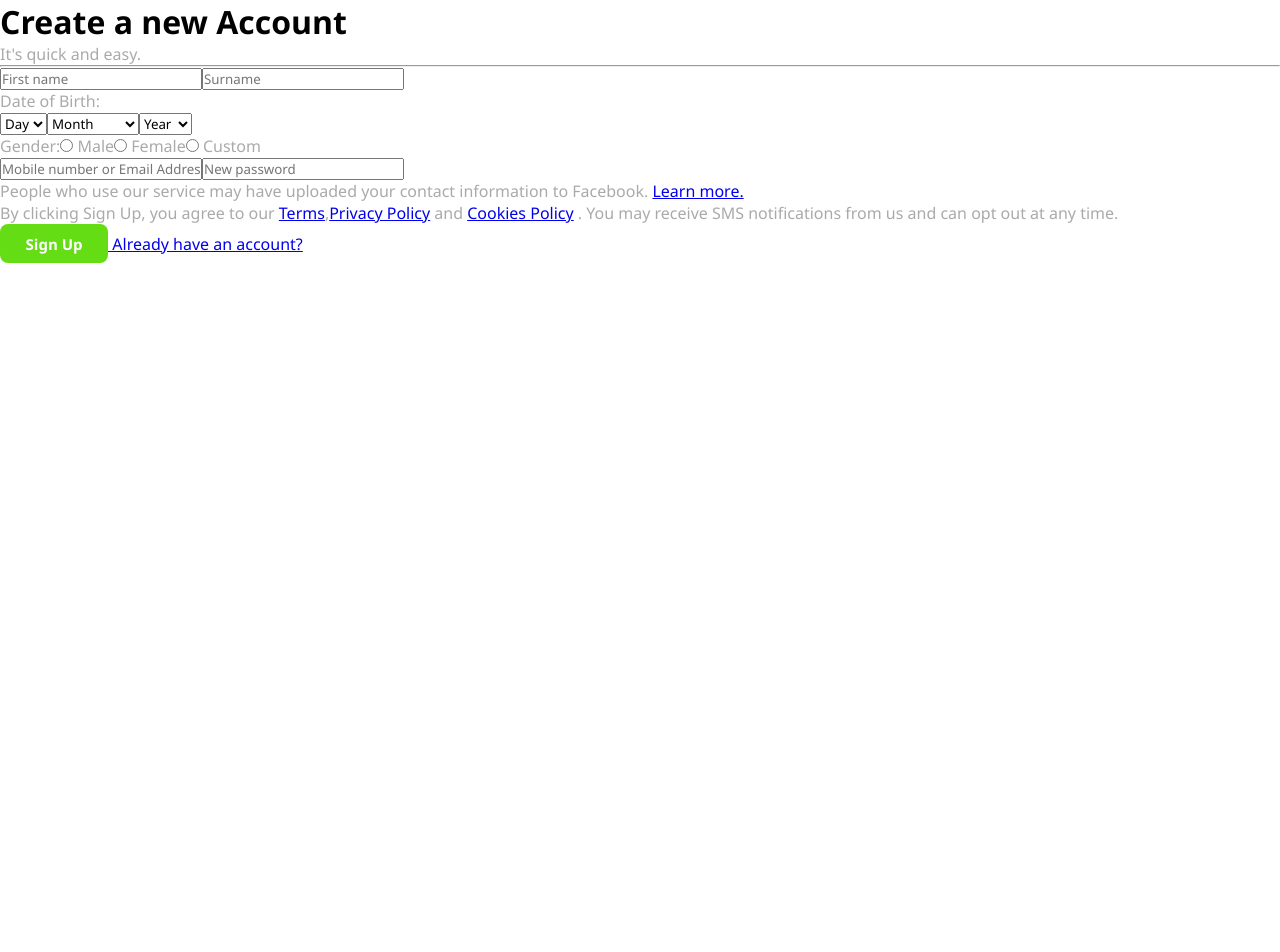
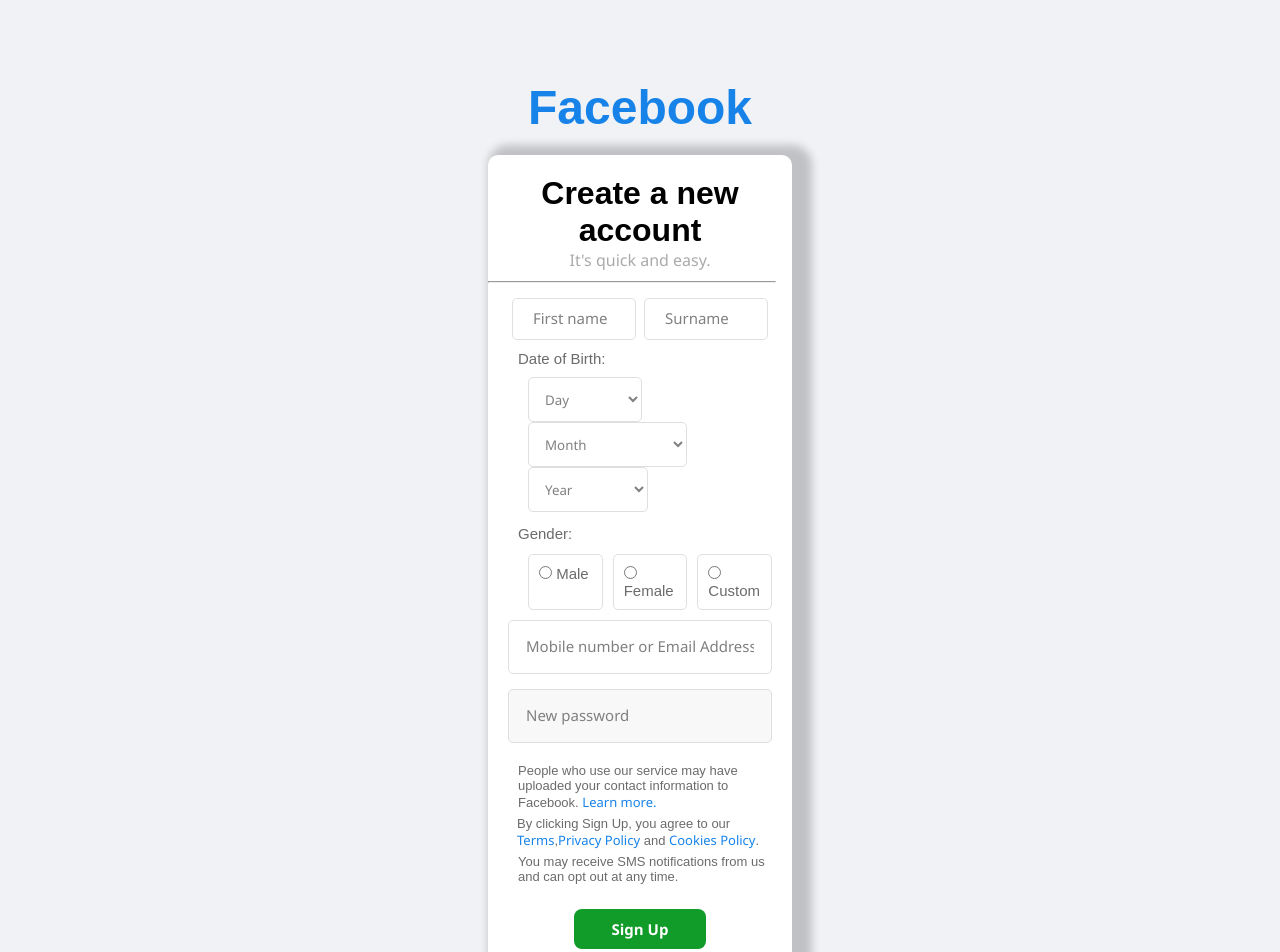
Before and after one commit to peterchims/FacebookApp, a React (Vite) app: page /login in a window 1280 px wide. Shown: the top 952 px of the page. Before the commit the page ends 800 px from the top, so only its background shows below. Built offline with nearby package versions, Linux system fonts and the light colour scheme.

Commit message:
Completed the styling of the sign up page

```diff
--- a/src/pages/signup/signup.css
+++ b/src/pages/signup/signup.css
@@ -0,0 +1,216 @@
+* {
+    margin: 0;
+    padding: 0;
+    box-sizing: border-box;
+  }
+
+  /* General Body Styling */
+  body {
+    font-family: 'Arial', sans-serif;
+    background-color: #f0f2f5;
+
+    height: 100vh;
+    margin: 0;
+  }
+  .Signup .header{
+    color: var(--facebook-btn);
+    flex: 1;
+    display: flex;
+    margin-bottom: 20px;
+    font-weight: 700;
+    font-size: 3rem;
+    font-family:Arial, Helvetica, sans-serif;
+  }
+  .Signup{
+    display: flex;
+    margin: 0 auto;
+    width: 30%;
+    margin-top: 40px;
+    justify-content: center;
+    align-items: center;
+    flex-direction: column;
+ padding: 40px;
+
+  }
+  .Signup .card{
+    background-color: rgb(255, 255, 255);
+    padding: 20px;
+    display: flex;
+    flex-direction: column;
+    border-radius: 10px;
+    box-sizing: border-box;
+    box-shadow: 10px 0px 8px 10px rgba(0, 0, 0, 0.2);
+  }
+  .Signup .card .signup-header{
+    text-align: center;
+  }
+  .signup-header h1{
+    color: rgb(0, 0, 0);
+    font-weight: 600;
+    font-family: Arial, Helvetica, sans-serif;
+
+  }
+ .borderLine{
+    width:109%;
+    border: 1px thin rgb(255, 255, 255);
+    text-align: left;
+ margin-left: -20px;
+ margin-top: 10px;
+ margin-bottom: 15px;
+  }
+  .right .input-group{
+    display: flex;
+    flex-direction: row;
+    justify-content: space-around;
+
+  }
+  .right .input-group input{
+background-color:transparent;
+padding: 20px;
+border: 1px solid #dfdfdf;
+border-radius: 5px;
+width: 47%;
+height: 40px;
+outline: #dfdfdf;
+  }
+  .right .input-group input::placeholder{
+    font-size: 15px;
+    color: #808080;;
+  }
+  .right .DOB{
+    display: flex;
+    flex-direction: column;
+    justify-content: space-around;
+  }
+  .right .DOB label{
+    color: rgb(107, 107, 107);
+    margin: 10px 0px 10px 10px;
+    font-weight: 100;
+    font-size: 15px;
+    font-family:Arial, Helvetica, sans-serif;
+  }
+  .right .DOB .dob-selection  select
+  {
+    margin-left: 20px;
+    color: #808080;;
+  }
+  .right .DOB .dob-selection  select option{
+    color: rgb(0, 0, 0);
+    background-color: rgb(247, 247, 247);
+    outline: #dfdfdf;
+}
+.right .DOB .dob-selection  select.month{
+    background: rgb(255, 255, 255);
+    border: 1px solid #dfdfdf;
+    padding: 12px;
+    padding-right: 55px;
+    border-radius: 5px;
+    height: 45px;
+    outline: #dfdfdf;
+}
+
+  .right .gender{
+    margin-top: 10px;
+  }
+  .right .gender label{
+    color: rgb(107, 107, 107);
+    margin: 10px 0px 10px 10px;
+    font-weight: 100;
+    font-size: 15px;
+    font-family:Arial, Helvetica, sans-serif;
+  }
+  .right .gender .gender-values{
+  display: flex;
+    flex-direction: row;
+    margin-left: 10px;
+  }
+  .right .gender .gender-values label{
+    flex:1;
+    color: rgb(107, 107, 107);
+    justify-content: space-between;
+    border: 1px solid #dfdfdf;
+    padding: 10px;
+    border-radius: 5px;
+    outline: #dfdfdf;
+  }
+  .right .sensitive-data{
+    display: flex;
+    flex-direction: column;
+    justify-content: space-evenly;
+
+  }
+  .right .sensitive-data input[type="email"]{
+   flex: 1;
+    justify-content: space-around;
+    background-color: rgb(255, 255, 255);
+
+    padding: 17px;
+    border: 1px solid #dfdfdf;
+    border-radius: 5px;
+    outline: #dfdfdf;
+
+  }
+  .right .sensitive-data input[type="password"]{
+    flex: 1;
+     justify-content: space-around;
+     background-color: rgb(248, 248, 248);
+     padding: 17px;
+     border: 1px solid #dfdfdf;
+     border-radius: 5px;
+     margin-top: 15px;
+     outline: #dfdfdf;
+   }
+   .right .sensitive-data input::placeholder{
+    font-size: 15px;
+    color: #808080;;
+   }
+   .right .text-content
+   {
+    display: flex;
+    flex-direction: column;
+    justify-content: space-around;
+    margin-top: 10px;
+   }
+   .right .text-content .p1{
+    color: rgb(107, 107, 107);
+    margin: 10px 0px 5px 10px;
+    font-weight: 100;
+    font-size: 13px;
+    font-family:Arial, Helvetica, sans-serif;
+   }
+   .right .text-content .p2{
+    color: rgb(107, 107, 107);
+    margin: 0px 0px 5px 9px;
+    font-weight: 100;
+    font-size: 13px;
+    font-family:Arial, Helvetica, sans-serif;
+   }
+   .right .text-content .p3{
+    color: rgb(107, 107, 107);
+    margin: 0px 0px 5px 10px;
+    font-weight: 100;
+    font-size: 13px;
+    font-family:Arial, Helvetica, sans-serif;
+   }
+   .right .text-content .p1 a,.right .text-content .p2 a{
+    color: var(--facebook-btn);
+    text-decoration: none;
+    font-weight: 300;
+   }
+   .right .signup-footer{
+    display: flex;
+    justify-content: center;
+    align-items: center;
+    flex-direction: column;
+    margin-top: 20px;
+   }
+   .right .signup-footer .btn-sign{
+    background-color: rgb(17, 155, 40);
+    width: 50%;
+    height: 5vh;
+   }
+   .right .signup-footer .login-account{
+    margin: 20px;
+    color: var(--facebook-btn);
+    text-decoration: none;
+   }
--- a/src/pages/signup/signup.jsx
+++ b/src/pages/signup/signup.jsx
@@ -3,22 +3,28 @@
 
 function Signup() {
     return(
+        <>
+
         <div className="Signup">
+        <h1 className='header'> Facebook</h1>
         <div className='card'>
             <div className="signup-header">
-            <h1>  Create a new Account</h1>
+            <h1>  Create a new account</h1>
             <p> It's quick and easy.</p>
             </div>
-            <hr />
+            <hr className='borderLine' />
 
         <form className="right">
-<input type="text" name="" placeholder="First name" required id="" />
+            <div className="input-group">
+            <input type="text" name="" placeholder="First name" required id="" />
 <input type="text" name="" placeholder="Surname" required id="" />
 
-<div className="form-row">
+            </div>
+
+<div className="DOB">
             <label>Date of Birth:</label>
             <div className="dob-selection">
-              <select name="day" required>
+              <select name="day" className='month'  required>
                 <option value="">Day</option>
                 {Array.from({ length: 31 }, (_, i) => (
                   <option key={i + 1} value={i + 1}>
@@ -27,7 +33,7 @@
                 ))}
               </select>
 
-              <select name="month" required>
+              <select name="month" className='month' required>
                 <option value="">Month</option>
                 {["January", "February", "March", "April", "May", "June", "July", "August", "September", "October", "November", "December"].map(
                   (month, i) => (
@@ -38,7 +44,7 @@
                 )}
               </select>
 
-              <select name="year" required>
+              <select name="year" className='month' required>
                 <option value="">Year</option>
                 {Array.from({ length: 100 }, (_, i) => (
                   <option key={i} value={2024 - i}>
@@ -48,22 +54,33 @@
               </select>
             </div>
           </div>
-<div className="form-row">
+<div className="gender">
             <label>Gender:</label>
+            <div className="gender-values">
             <label><input type="radio" name="gender" value="male" /> Male</label>
             <label><input type="radio" name="gender" value="female" /> Female</label>
             <label><input type="radio" name="gender" value="female" /> Custom</label>
+            </div>
           </div>
-<input type="email" name="" placeholder='Mobile number or Email Address' required id="" />
-<input type="email" name="" placeholder='New password' required id="" />
-        <p> People who use our service may have uploaded your contact information to Facebook. <a href="#">Learn more.</a></p>
-        <p>By clicking Sign Up, you agree to our <a href="#">Terms</a>,<a href="#">Privacy Policy</a>  and <a href="#">Cookies Policy</a> . You may receive SMS notifications from us and can opt out at any time.</p>
-       <button className='btn btn-create'> Sign Up</button>
-       <a href="#"> Already have an account?</a>
+          <div className="sensitive-data">
+          <input type="email" name="" placeholder='Mobile number or Email Address' required id="" />
+          <input type="password" name="" placeholder='New password' required id="" />
+          </div>
+          <div className="text-content">
+          <p className='p1'> People who use our service may have uploaded your contact information to Facebook. <a href="#">Learn more.</a></p>
+          <p className='p2'>By clicking Sign Up, you agree to our <a href="#">Terms</a>,<a href="#">Privacy Policy</a>  and <a href="#">Cookies Policy</a>. </p>
+          <p className='p3'>You may receive SMS notifications from us and can opt out at any time.</p>
+          </div>
+        <div className="signup-footer">
+        <button className='btn btn-create btn-sign'> Sign Up</button>
+        <a href="#" className='login-account'> Already have an account?</a>
+        </div>
+
         </form>
 
         </div>
         </div>
+        </>
     )
 }
 
```
